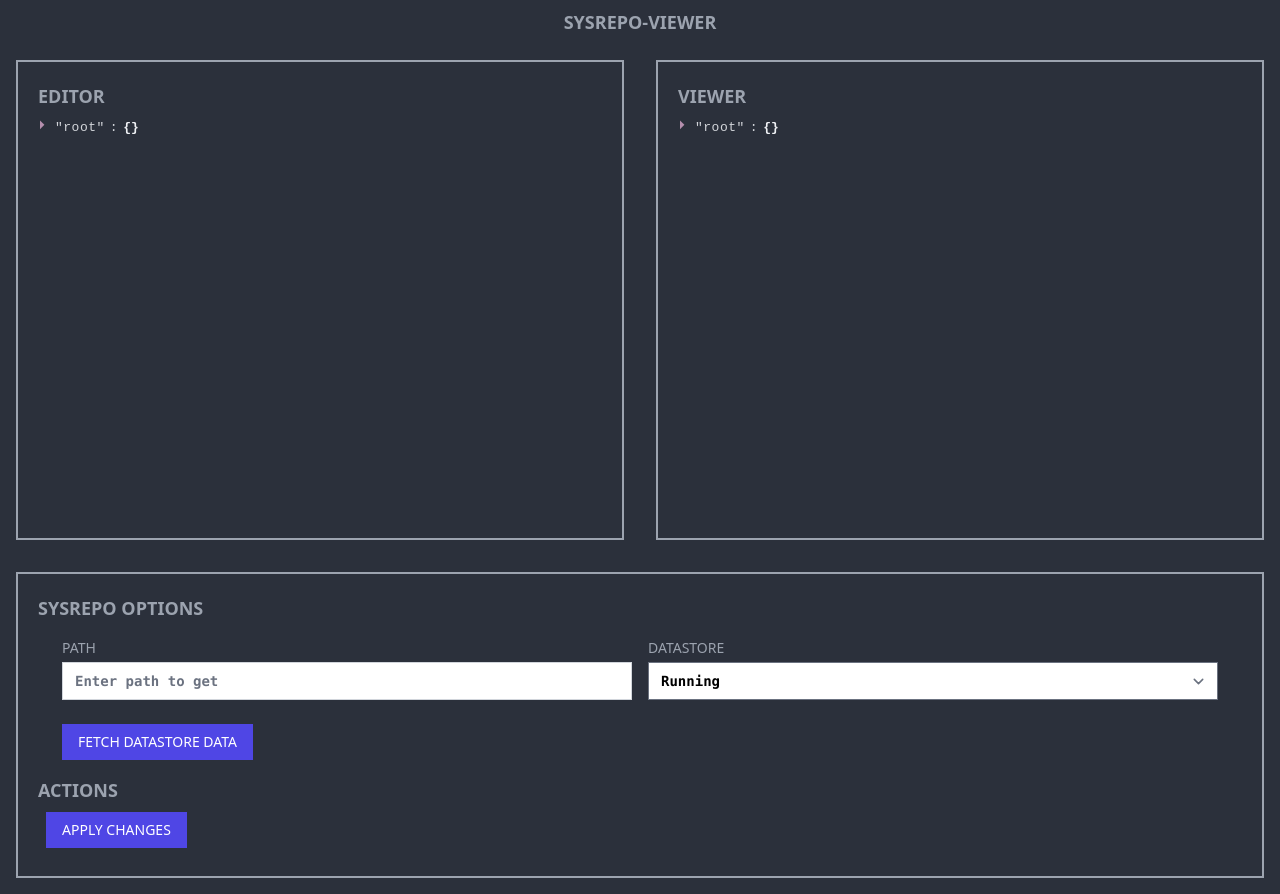
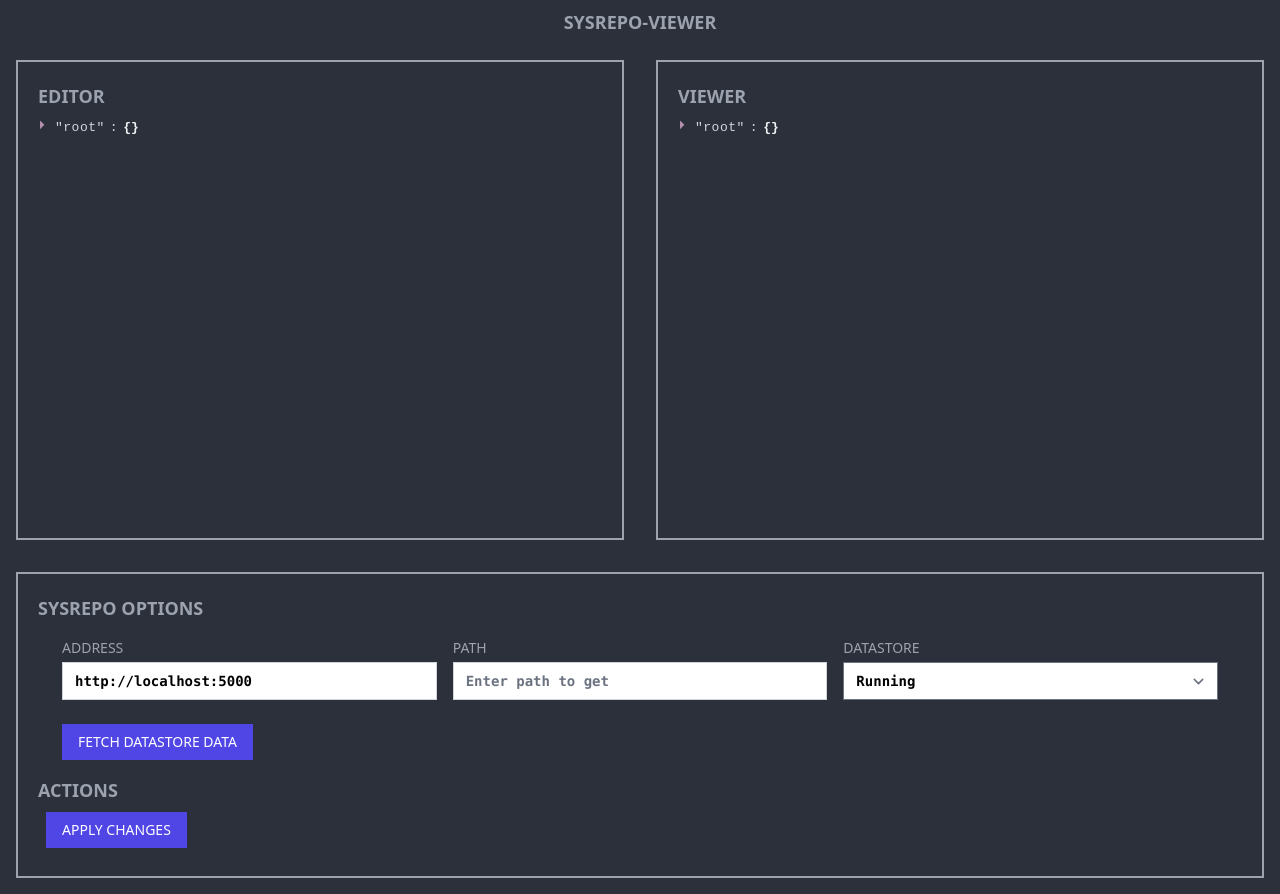
Before and after one commit to sartura/sysrepo-viewer, a React (Create React App) app in the folder frontend/sysrepo-viewer/: page / in a window 1280 px wide. Built offline with nearby package versions, Linux system fonts and the light colour scheme.

Commit message:
feat: add address option

```diff
--- a/frontend/sysrepo-viewer/src/components/PageBody.jsx
+++ b/frontend/sysrepo-viewer/src/components/PageBody.jsx
@@ -11,6 +11,7 @@ export default function PageBody() {
   const [datastore, setDatastore] = useState("Running");
   const [viewObject, setViewObject] = useState({});
   const [editObject, setEditObject] = useState({});
+  const [address, setAddress] = useState("http://localhost:5000");
 
   // /sysrepo-viewer-example:test-container
 
@@ -95,6 +96,22 @@ export default function PageBody() {
                 htmlFor="path"
                 className="block text-sm font-medium mb-1 uppercase"
               >
+                Address
+              </label>
+              <input
+                type="text"
+                id="address"
+                className="flex-1 text-black font-semibold font-mono block w-full rounded-none sm:text-sm border-gray-300"
+                value={address}
+                onChange={(event) => setAddress(event.target.value)}
+              />
+            </div>
+
+            <div className="w-1/2 m-2">
+              <label
+                htmlFor="path"
+                className="block text-sm font-medium mb-1 uppercase"
+              >
                 Path
               </label>
               <input
```
